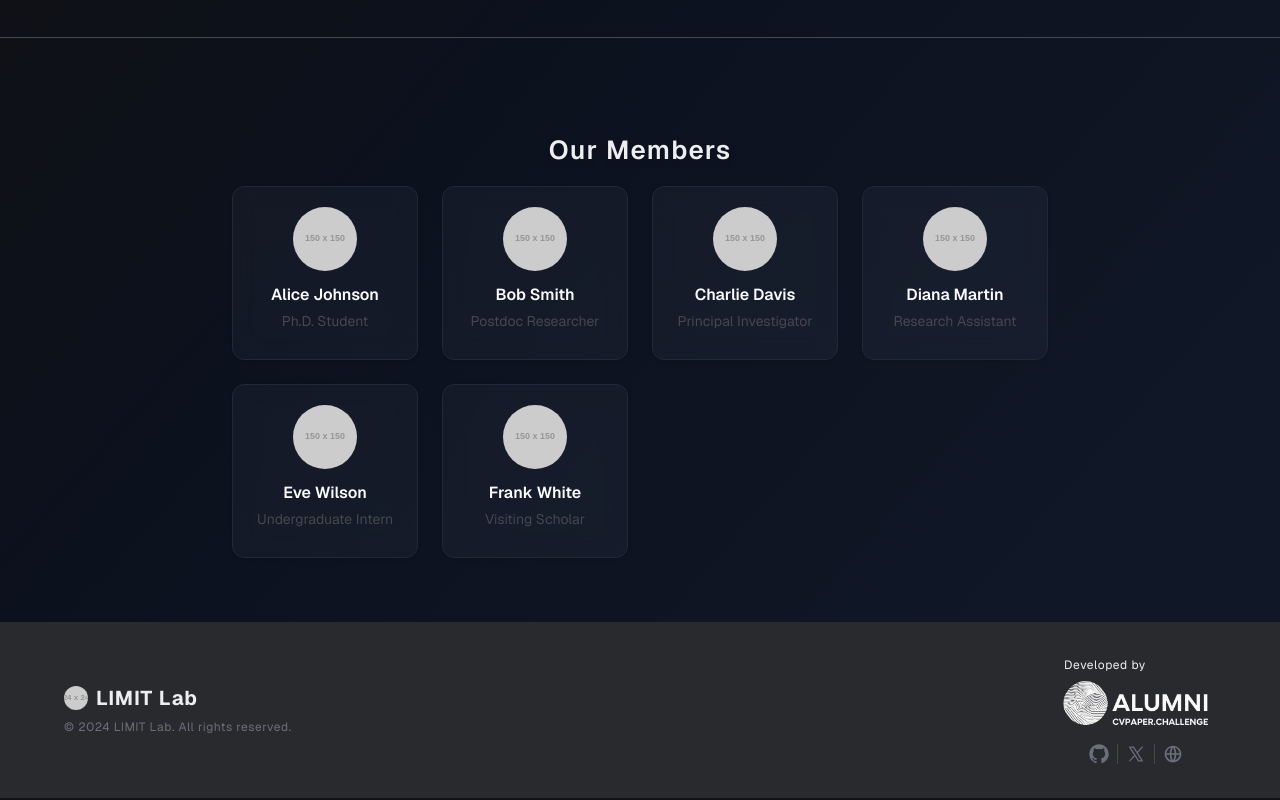
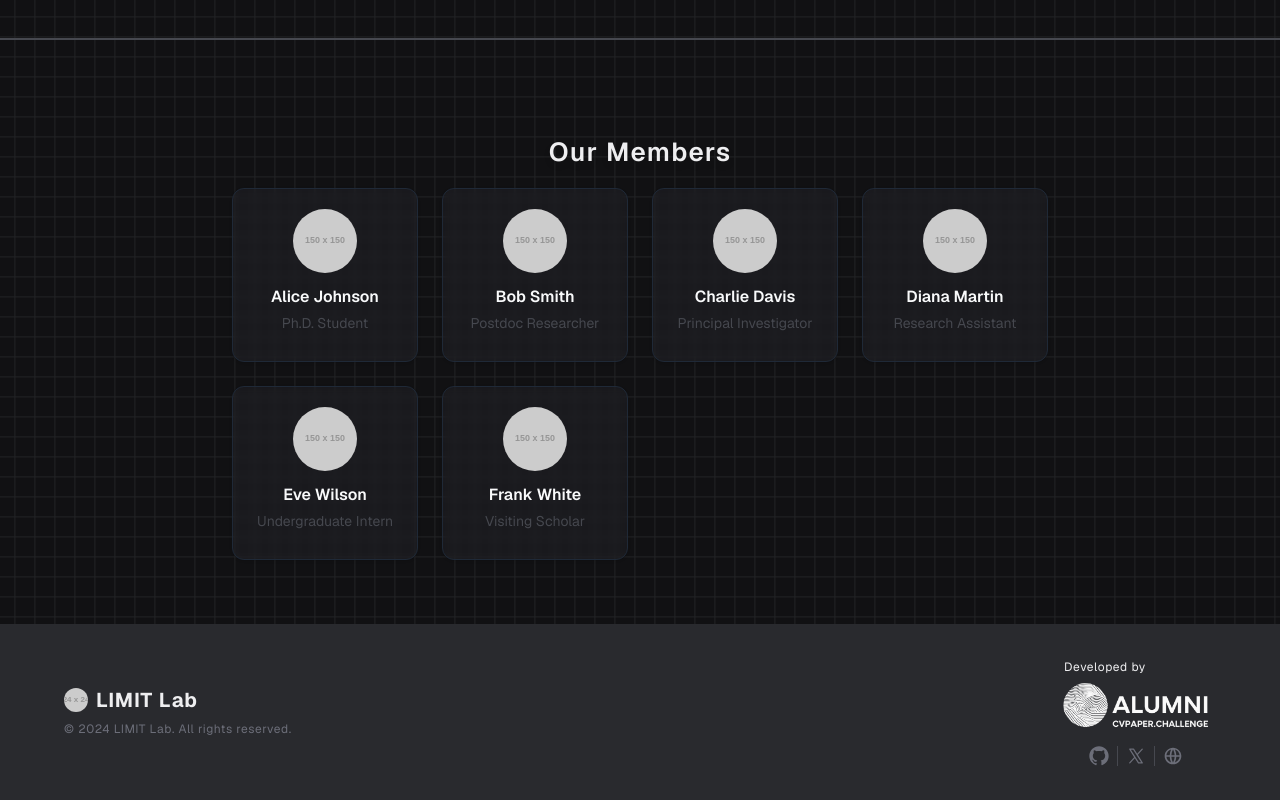
Before and after one commit to cvpaperchallenge-alumni/limit-lab-homepage, a Next.js app: page / in a window 1280 px wide. Shown: the part 934-1734 px from the top of the page. Built offline with nearby package versions, Linux system fonts and the light colour scheme; what tailwindcss-animated would draw is missing.

Commit message:
:sparkles: Provide the basic design/layout to the top page

```diff
--- a/src/app/(homepage)/page.tsx
+++ b/src/app/(homepage)/page.tsx
@@ -58,7 +58,7 @@ export default function TopPage() {
   ]
 
   return (
-    <div className="flex-1 flex flex-col items-center gap-8 w-full bg-gradient-to-br from-background from-20% via-background-gradation-1 via-50% to-background-gradation-2 to-90%">
+    <div className="flex-1 flex flex-col items-center gap-8 w-full bg-animated simple-grid bg-gradient-to-br from-background from-20% via-background-gradation-1 via-50% to-background-gradation-2 to-90%">
       <div className='flex gap-8 items-center max-w-[1000px] px-20 pb-10 pt-16'>
         <div className="flex flex-col gap-3 items-start text-foreground ">
           <h1 className='mb-2 text-xxxl font-semibold tracking-wider leading-8'>
@@ -129,7 +129,7 @@ export default function TopPage() {
         </div>
       </div>
 
-      <Separator orientation="horizontal" className="w-full h-px bg-muted-foreground" />
+      <Separator orientation="horizontal" className="w-full h-0.5 bg-muted-foreground" />
 
       {/* Recent News */}
       <div className='flex gap-14 w-full max-w-[1000px] px-20 py-16 '>
@@ -153,7 +153,7 @@ export default function TopPage() {
         </div>
       </div>
 
-      <Separator orientation="horizontal" className="w-full h-px bg-muted-foreground" />
+      <Separator orientation="horizontal" className="w-full h-0.5 bg-muted-foreground" />
 
       {/* Member Information */}
       <div className='flex flex-col gap-3 items-center w-full max-w-[1000px] px-20 py-16'>
@@ -164,7 +164,7 @@ export default function TopPage() {
         <div className='flex flex-col w-full items-center'>
           <div className="grid grid-cols-1 gap-6 sm:grid-cols-2 md:grid-cols-3 xl:grid-cols-4">
             {members.map((member, idx) => (
-              <Card key={idx} className="pb-1 pt-5 shadow backdrop-blur-md">
+              <Card key={idx} className="pb-1 pt-5 shadow backdrop-blur-sm">
                 <CardContent>
                   <div className="flex justify-center">
                     <Avatar className="size-16">
--- a/src/app/globals.css
+++ b/src/app/globals.css
@@ -24,6 +24,18 @@
   transform: translateX(50%) rotateZ(45deg);
   border-radius: 100%;
   transform: translateX(50%) rotateZ(-45deg);
+}
+
+.bg-animated {
+  @apply animate-bg-animated;
+  background-size: 400% 400%;
+}
+
+.simple-grid {
+  @apply animate-simple-grid;
+  background-image: linear-gradient(var(--background-line) 1px, transparent 1px),
+                    linear-gradient(90deg, var(--background-line) 1px, transparent 1px);
+  background-size: 20px 20px;
 }
 
 :root, .light, .light-theme {
@@ -243,11 +255,13 @@
     --button-foreground: var(--gray-11);
     --button-border: var(--gray-6);
 
-    --orbit: var(--blue-7);
+    --orbit: var(--blue-8);
     --particle-glow: var(--blue-9);
 
     --background-gradation-1: var(--blue-1);
     --background-gradation-2: var(--blue-2);
+
+    --background-line: var(--gray-3);
 
     /* shadcn/ui variables */
     --background: var(--gray-1);
@@ -292,6 +306,9 @@
     --sun-icon: hsl(29, 70%, 67%);
     --moon-icon: hsl(49, 40%, 65%);
 
+    --orbit: var(--blue-8);
+    --particle-glow: var(--blue-11);
+
     /* shadcn/ui variables */
     --card-foreground: hsl(210 20% 98%);
     --popover: hsl(224 71.4% 4.1%);
--- a/tailwind.config.ts
+++ b/tailwind.config.ts
@@ -57,7 +57,8 @@ const config = {
           gradation: {
             1: 'var(--background-gradation-1)',
             2: 'var(--background-gradation-2)',
-          }
+          },
+          line: 'var(--background-line)',
         },
         foreground: {
           DEFAULT: 'var(--foreground)',
@@ -137,7 +138,9 @@ const config = {
         'spin-fast-2': 'spin 8s linear infinite',
         'spin-fast-3': 'spin 4s linear infinite',
         'spin-fast-4': 'spin 2.5s linear infinite',
-        "scale-up-center": "scale-up-center 0.2s cubic-bezier(0.390, 0.575, 0.565, 1.000)   both"
+        "scale-up-center": "scale-up-center 0.2s cubic-bezier(0.390, 0.575, 0.565, 1.000)   both",
+        "bg-animated": "bg-animated 1s ease infinite",
+        "simple-grid": "simple-grid 1s linear infinite",
       },
       keyframes: {
         "pulsate-fwd": {
@@ -186,7 +189,26 @@ const config = {
             to: {
                 transform: "scale(1.05)"
             }
-        }
+        },
+        "bg-animated": {
+            "0%": {
+                backgroundPosition: "0% 50%"
+            },
+            "50%": {
+                backgroundPosition: "100% 50%"
+            },
+            "100%": {
+                backgroundPosition: "0% 50%"
+            }
+        },
+        "simple-grid": {
+            "0%": {
+                backgroundPosition: "0 0"
+            },
+            "100%": {
+                backgroundPosition: "20px 20px"
+            }
+        },
       },
     },
   },
```
